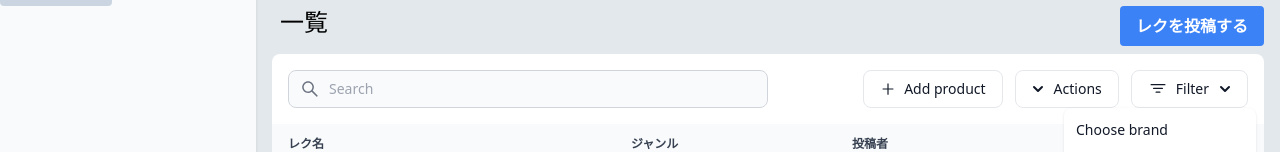
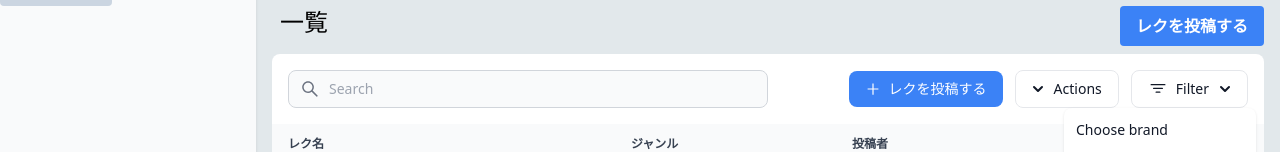
Before and after one commit to chihiros/topicpost-web, a React (Create React App) app: page /recreation in a window 1280 px wide. Shown: the part 486-638 px from the top of the page. Built offline with nearby package versions, Linux system fonts and the light colour scheme; no server answers; what tailwindcss-inner-border would draw is missing.

Commit message:
fix: ボタンの位置を修正

```diff
--- a/src/core/components/organisms/RecreationContent.tsx
+++ b/src/core/components/organisms/RecreationContent.tsx
@@ -153,11 +153,11 @@ const RecreationForm: React.FC = () => {
 
             <div className="w-full md:w-auto flex flex-col md:flex-row space-y-2 md:space-y-0 items-stretch md:items-center justify-end md:space-x-3 flex-shrink-0">
               {/* Add productボタン */}
-              <button type="button" className="w-full md:w-auto flex items-center justify-center py-2 px-4 text-sm font-medium text-gray-900 focus:outline-none bg-white rounded-lg border border-gray-200 hover:bg-gray-100 hover:text-primary-700 focus:z-10 focus:ring-4 focus:ring-gray-200">
+              <button type="button" className="w-full md:w-auto flex items-center justify-center py-2 px-4 text-sm font-medium bg-blue-500 hover:bg-blue-700 text-white focus:outline-none rounded-lg hover:text-primary-700 focus:z-10 focus:ring-4 focus:ring-gray-200">
                 <AiOutlinePlus
                   className="w-4 h-4 mr-2"
                 />
-                Add product
+                レクを投稿する
               </button>
 
               {/* Actionsボタン */}
```
